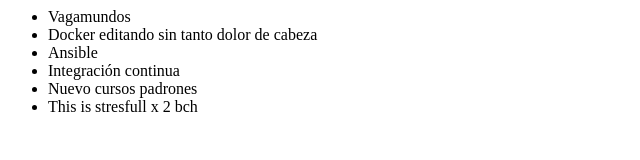
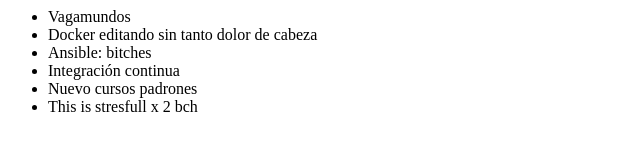
Before and after one commit to JorgeTotena/Prueba-remoto, a plain HTML site: page index.html in a window 1280 px wide. Shown: the full height of the page, 0-640 px from the left. Drawn offline with Linux system fonts and the light colour scheme.

Commit message:
Cambiando el nombre de ansible

```diff
--- a/index.html
+++ b/index.html
@@ -8,7 +8,7 @@
      <ul>
          <li> Vagamundos </li>
          <li> Docker editando sin tanto dolor de cabeza </li>
-         <li> Ansible </li>
+         <li> Ansible: bitches </li>
          <li> Integración continua </li>
          <li> Nuevo cursos padrones </li>
          <li> This is stresfull x 2 bch </li>
```
